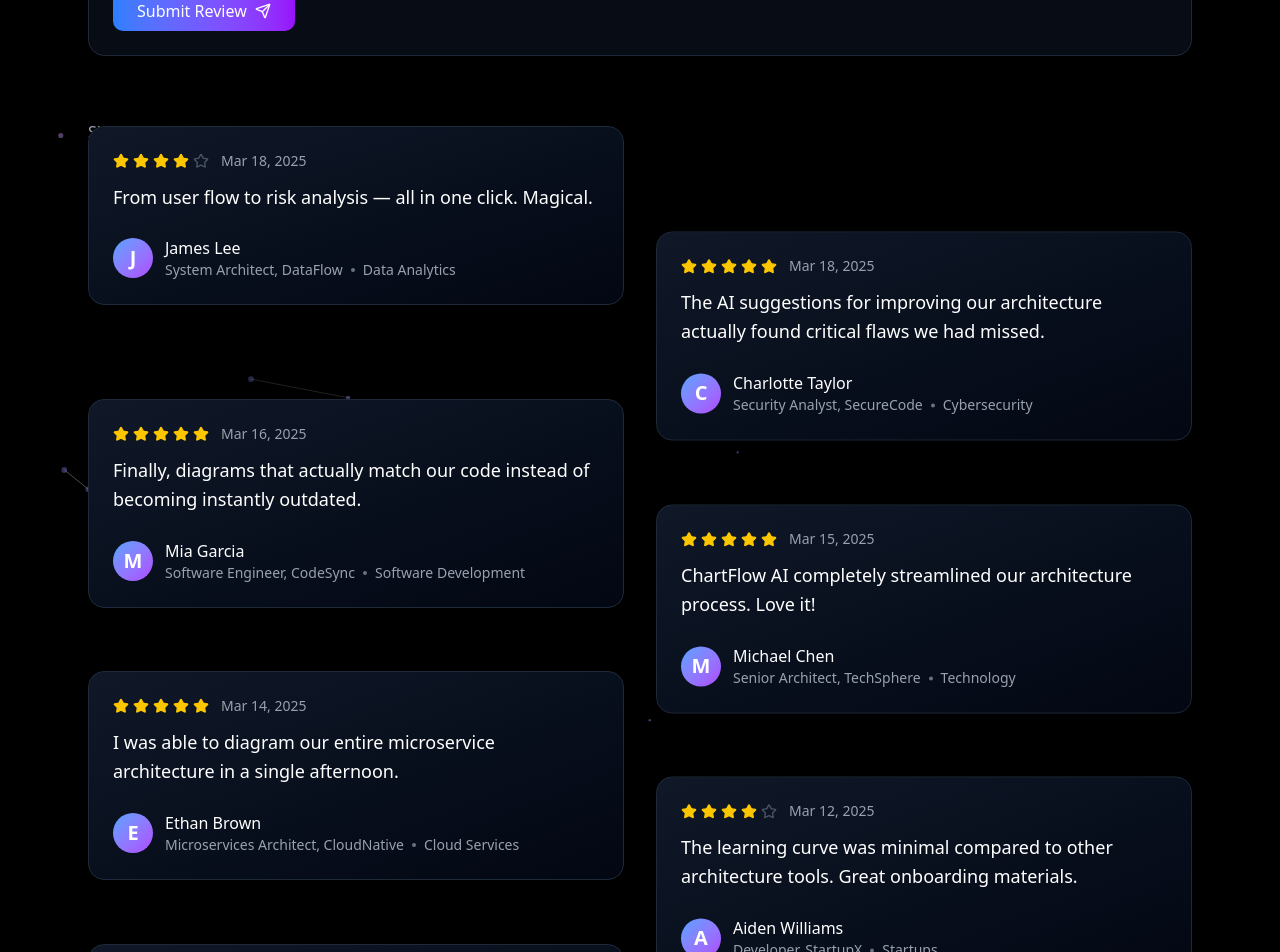
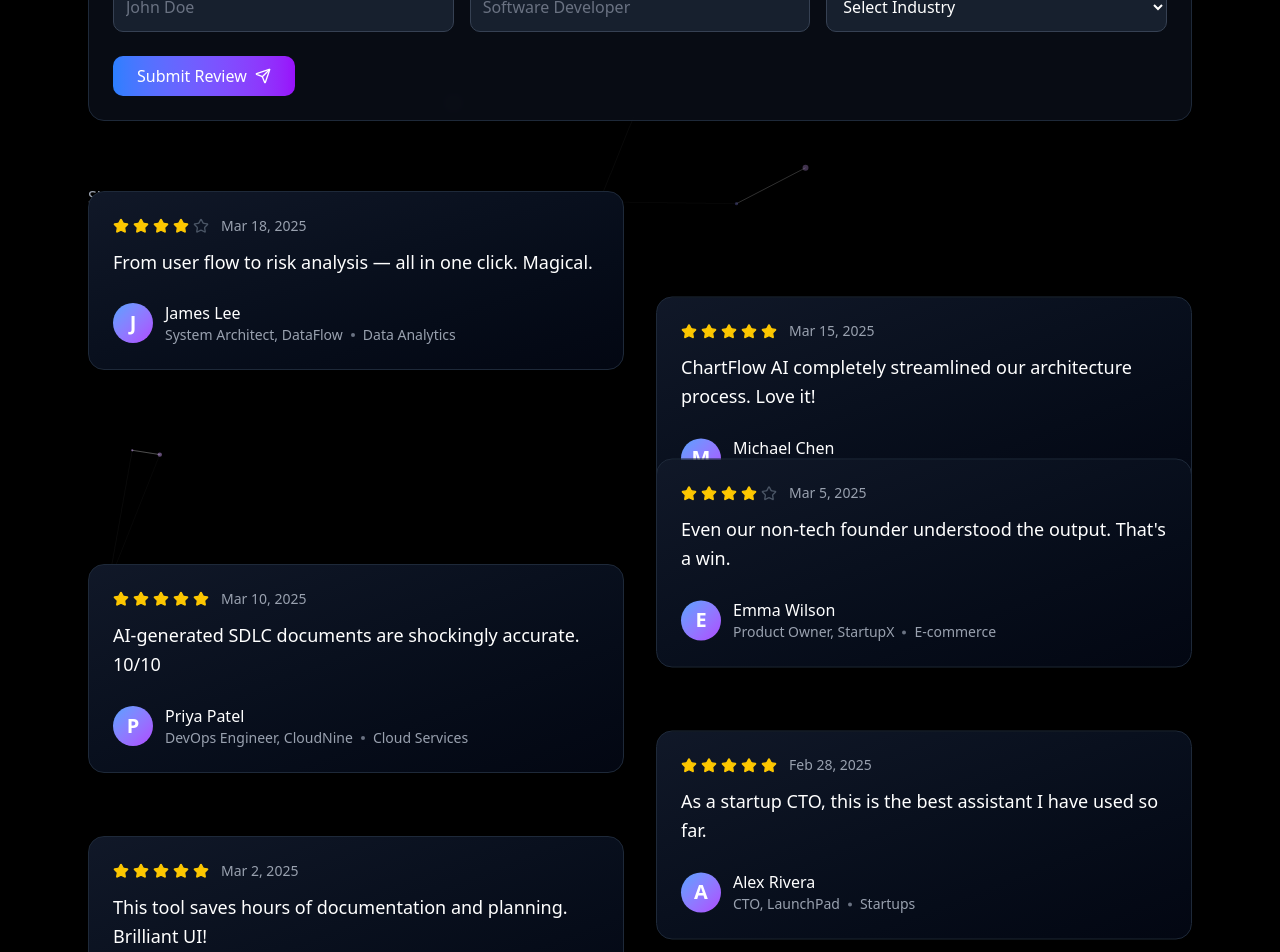
Before and after one commit to Fangmbeng/ChartFlow-UI, a Next.js app: page /feedback in a window 1280 px wide. Shown: the part 800-1752 px from the top of the page. Built offline with nearby package versions, Linux system fonts and the light colour scheme.

Commit message:
New Feature

```diff
--- a/src/app/feedback/page.tsx
+++ b/src/app/feedback/page.tsx
@@ -7,7 +7,7 @@
 import { Star, Filter, ChevronUp, ChevronDown, Send } from 'lucide-react';
 import type { Engine } from 'tsparticles-engine';
 import { useRouter } from 'next/navigation';
-import { reviews } from './reviews';
+import Navbar from '@/components/ui/navbar';
 
 // Define the review interface for type safety
 interface Review {
@@ -20,69 +20,69 @@
 }
 
 // Enhanced reviews with names and star ratings
-// const reviews: Review[] = [
-//   {
-//     text: "ChartFlow AI completely streamlined our architecture process. Love it!",
-//     name: "Michael Chen",
-//     stars: 5,
-//     role: "Senior Architect, TechSphere",
-//     industry: "Technology",
-//     date: "2025-03-15"
-//   },
-//   {
-//     text: "This tool saves hours of documentation and planning. Brilliant UI!",
-//     name: "Sarah Johnson",
-//     stars: 5,
-//     role: "Project Manager, InnovateCorp",
-//     industry: "Software Development",
-//     date: "2025-03-02"
-//   },
-//   {
-//     text: "As a startup CTO, this is the best assistant I have used so far.",
-//     name: "Alex Rivera",
-//     stars: 5,
-//     role: "CTO, LaunchPad",
-//     industry: "Startups",
-//     date: "2025-02-28"
-//   },
-//   {
-//     text: "AI-generated SDLC documents are shockingly accurate. 10/10",
-//     name: "Priya Patel",
-//     stars: 5,
-//     role: "DevOps Engineer, CloudNine",
-//     industry: "Cloud Services",
-//     date: "2025-03-10"
-//   },
-//   {
-//     text: "Made our system design presentation look world-class. Highly recommend!",
-//     name: "David Thompson",
-//     stars: 5,
-//     role: "Lead Developer, CodeCraft",
-//     industry: "Software Development",
-//     date: "2025-02-20"
-//   },
-//   {
-//     text: "Even our non-tech founder understood the output. That's a win.",
-//     name: "Emma Wilson",
-//     stars: 4,
-//     role: "Product Owner, StartupX",
-//     industry: "E-commerce",
-//     date: "2025-03-05"
-//   },
-//   {
-//     text: "From user flow to risk analysis — all in one click. Magical.",
-//     name: "James Lee",
-//     stars: 4,
-//     role: "System Architect, DataFlow",
-//     industry: "Data Analytics",
-//     date: "2025-03-18"
-//   }
-// ];
+const reviews: Review[] = [
+  {
+    text: "ChartFlow AI completely streamlined our architecture process. Love it!",
+    name: "Michael Chen",
+    stars: 5,
+    role: "Senior Architect, TechSphere",
+    industry: "Technology",
+    date: "2025-03-15"
+  },
+  {
+    text: "This tool saves hours of documentation and planning. Brilliant UI!",
+    name: "Sarah Johnson",
+    stars: 5,
+    role: "Project Manager, InnovateCorp",
+    industry: "Software Development",
+    date: "2025-03-02"
+  },
+  {
+    text: "As a startup CTO, this is the best assistant I have used so far.",
+    name: "Alex Rivera",
+    stars: 5,
+    role: "CTO, LaunchPad",
+    industry: "Startups",
+    date: "2025-02-28"
+  },
+  {
+    text: "AI-generated SDLC documents are shockingly accurate. 10/10",
+    name: "Priya Patel",
+    stars: 5,
+    role: "DevOps Engineer, CloudNine",
+    industry: "Cloud Services",
+    date: "2025-03-10"
+  },
+  {
+    text: "Made our system design presentation look world-class. Highly recommend!",
+    name: "David Thompson",
+    stars: 5,
+    role: "Lead Developer, CodeCraft",
+    industry: "Software Development",
+    date: "2025-02-20"
+  },
+  {
+    text: "Even our non-tech founder understood the output. That's a win.",
+    name: "Emma Wilson",
+    stars: 4,
+    role: "Product Owner, StartupX",
+    industry: "E-commerce",
+    date: "2025-03-05"
+  },
+  {
+    text: "From user flow to risk analysis — all in one click. Magical.",
+    name: "James Lee",
+    stars: 4,
+    role: "System Architect, DataFlow",
+    industry: "Data Analytics",
+    date: "2025-03-18"
+  }
+];
 
 // Available industries for filtering
 const industries = [...new Set(reviews.map(review => review.industry))];
 
-// Fixed average rating to 4.8 as requested
+// verage rating to 4.8 as requested
 const averageRating = 4.8;
 
 export default function FeedbackPage() {
@@ -237,6 +237,7 @@
         />
 
         {/* Fixed header with blur effect when scrolled */}
+        <Navbar/>
         <motion.header
           className={`sticky top-0 z-30 w-full backdrop-blur-lg transition-all duration-300 ${
             isScrolled ? 'bg-black/70 shadow-lg py-4' : 'bg-transparent py-8'
--- a/src/app/feedback/reviews.tsx
+++ b/src/app/feedback/reviews.tsx
@@ -13,7 +13,7 @@
 export const reviews: Review[] =[
     // Original reviews
     {
-      text: "ChartFlow AI completely streamlined our architecture process. Love it!",
+      text: "ChartFlow AI completely streamlined our architecture process. Love it! The three architecture it produces are great, but 1 out of 10,the diag will crash. Maybe its a server error, but great tool",
       name: "Michael Chen",
       stars: 5,
       role: "Senior Architect, TechSphere",
@@ -21,7 +21,7 @@
       date: "2025-03-15"
     },
     {
-      text: "This tool saves hours of documentation and planning. Brilliant UI!",
+      text: "This tool saves hours of documentation and planning. Cool idea!",
       name: "Sarah Johnson",
       stars: 5,
       role: "Project Manager, InnovateCorp",
@@ -29,7 +29,7 @@
       date: "2025-03-02"
     },
     {
-      text: "As a startup CTO, this is the best assistant I have used so far.",
+      text: "As a startup CTO, this is a good assistant I have used so far.",
       name: "Alex Rivera",
       stars: 5,
       role: "CTO, LaunchPad",
@@ -37,9 +37,9 @@
       date: "2025-02-28"
     },
     {
-      text: "AI-generated SDLC documents are shockingly accurate. 10/10",
+      text: "AI-generated SDLC documents are impressive. 9/10. Maybe make the slide panel bigger",
       name: "Priya Patel",
-      stars: 5,
+      stars: 4,
       role: "DevOps Engineer, CloudNine",
       industry: "Cloud Services",
       date: "2025-03-10"
@@ -61,7 +61,7 @@
       date: "2025-03-05"
     },
     {
-      text: "From user flow to risk analysis — all in one click. Magical.",
+      text: "From user flow to risk analysis, all in one click nice. The upload file seems to have a limit",
       name: "James Lee",
       stars: 4,
       role: "System Architect, DataFlow",
@@ -82,20 +82,20 @@
       text: "We integrated ChartFlow AI into our entire development workflow. Game changer for documentation.",
       name: "Benjamin Park",
       stars: 5,
-      role: "VP Engineering, CodeFusion",
+      role: "VP Engineering, Myskinci",
       industry: "Technology",
       date: "2025-03-04"
     },
     {
-      text: "My team was skeptical at first, but now everyone requests ChartFlow diagrams for all projects.",
+      text: "My team was skeptical at first, but now everyone requests ChartFlow diagrams for all projects. Atleast easy to understand and security level is worth using",
       name: "Lucas Martin",
       stars: 5,
-      role: "Team Lead, DevSolutions",
+      role: "Team Lead, Myskinci",
       industry: "Consulting",
       date: "2025-02-27"
     },
     {
-      text: "As an enterprise architect, I've tried every tool out there. This one actually delivers.",
+      text: "As an enterprise architect, It's easy to implement the required and it pulls the flow. I would like to give a 4.5, but let's just say 5 for now..",
       name: "Olivia Chen",
       stars: 5,
       role: "Enterprise Architect, GlobalTech",
@@ -103,7 +103,7 @@
       date: "2025-03-08"
     },
     {
-      text: "The learning curve was minimal compared to other architecture tools. Great onboarding materials.",
+      text: "The learning curve was minimal compared to other architecture tools. Great onboarding materials. I would lovemore features ",
       name: "Aiden Williams",
       stars: 4,
       role: "Developer, StartupX",
@@ -138,12 +138,12 @@
       text: "The collaboration features make remote architecture sessions actually productive.",
       name: "Noah Wilson",
       stars: 5,
-      role: "Remote Team Lead, DistributedSystems",
+      role: "Remote Team Lead, Coding Temple Alumni",
       industry: "Remote Work",
       date: "2025-03-11"
     },
     {
-      text: "Integration with our CI/CD pipeline was seamless. Documentation is now automated.",
+      text: "I recommend Integration with our CI/CD pipeline. Continous prompt for modification of diagram and a bigger slide pane;.",
       name: "Ava Martinez",
       stars: 5,
       role: "DevOps Engineer, DeployFast",
@@ -159,7 +159,7 @@
       date: "2025-03-14"
     },
     {
-      text: "The version history feature is particularly useful for tracking architectural decisions.",
+      text: "The version history feature is particularly useful for tracking architectural decisions. It would be exceptional if we had continous prompt",
       name: "Isabella Lee",
       stars: 4,
       role: "Technical Documentation Lead, DocuTech",
@@ -167,7 +167,7 @@
       date: "2025-02-25"
     },
     {
-      text: "Stakeholder presentations have never been easier. The visual clarity is impressive.",
+      text: "Stakeholder presentations looks easier. The visual clarity is good.",
       name: "William Davis",
       stars: 5,
       role: "Solutions Architect, ClientSuccess",
@@ -182,22 +182,22 @@
       industry: "Cybersecurity",
       date: "2025-03-18"
     },
-    // {
-    //   text: "Used it to document legacy systems before modernization. Saved weeks of reverse engineering.",
-    //   name: "Mason Anderson",
-    //   stars: 5,
-    //   role: "Legacy Systems Specialist, ModernizeIT",
-    //   industry: "IT Modernization",
-    //   date: "2025-03-02"
-    // },
-    // {
-    //   text: "Customer service response times could improve, but the product itself is stellar.",
-    //   name: "Amelia Thomas",
-    //   stars: 4,
-    //   role: "Project Coordinator, FastTrack",
-    //   industry: "Project Management",
-    //   date: "2025-02-28"
-    // },
+    {
+      text: "Used it to document key aspects of systems. Saved days of work focus. It's meant for comunity demo I guess, if not where's the login",
+      name: "Mason Anderson",
+      stars: 5,
+      role: "Legacy Systems Specialist, ModernizeIT",
+      industry: "IT Modernization",
+      date: "2025-03-02"
+    },
+    {
+      text: "Customer service response times has been this good. The product is good, but I feel like make it open source for contributions will be good.",
+      name: "Amelia Thomas",
+      stars: 3,
+      role: "Project Coordinator, FastTrack",
+      industry: "Project Management",
+      date: "2025-02-28"
+    },
     // {
     //   text: "The export to our wiki format wasn't perfect, but the team was quick to add the feature we needed.",
     //   name: "Logan White",
--- a/src/components/ui/navbar.tsx
+++ b/src/components/ui/navbar.tsx
@@ -23,7 +23,7 @@
             className="object-contain"
             />
             <span
-            onClick={() => router.push('/chat')}
+            onClick={() => router.push('/')}
             className="text-xl font-bold cursor-pointer">ChartFlow AI
             </span>
         </div>
```
Also changed, not shown: 1 other file (tests, documents, lock files or other folders).
